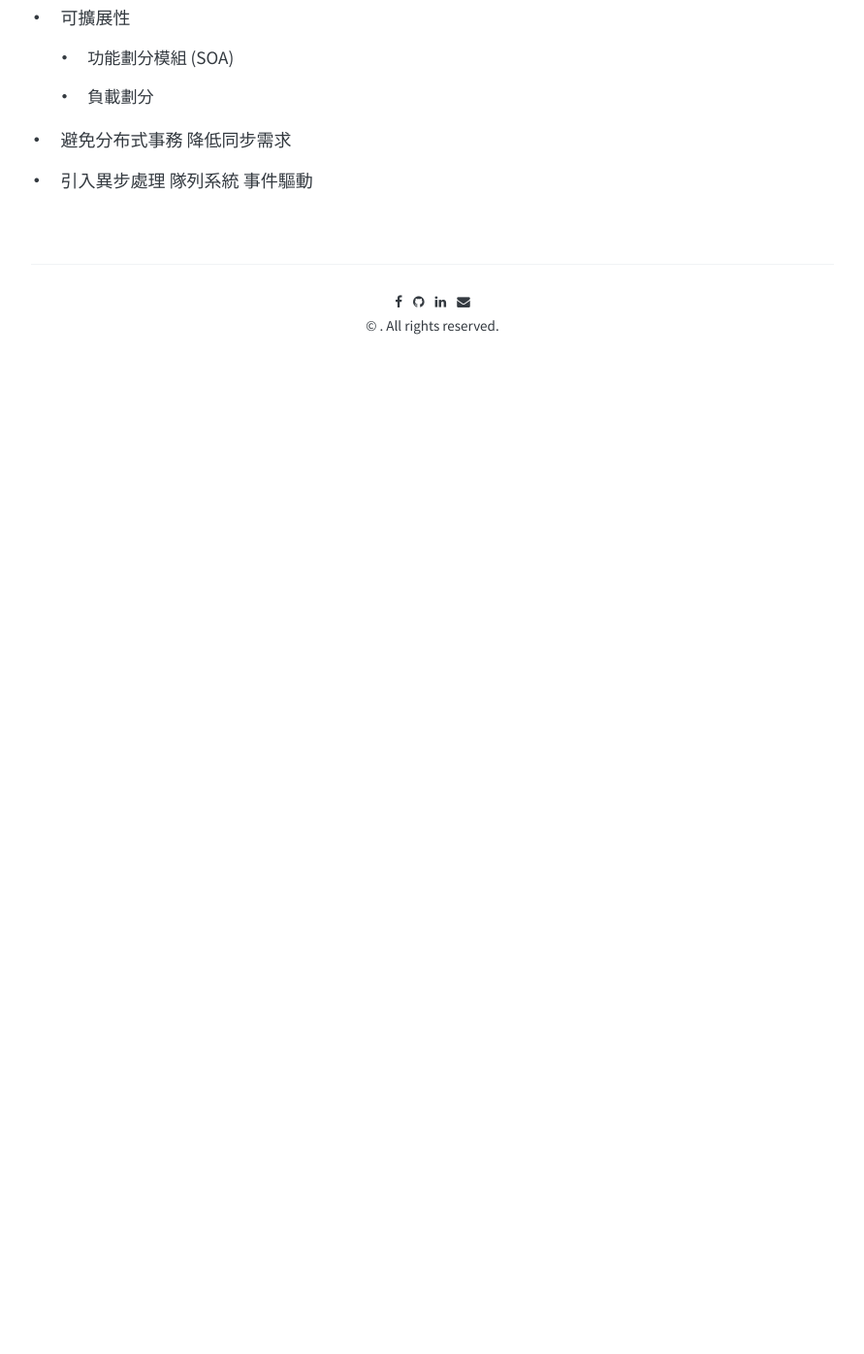
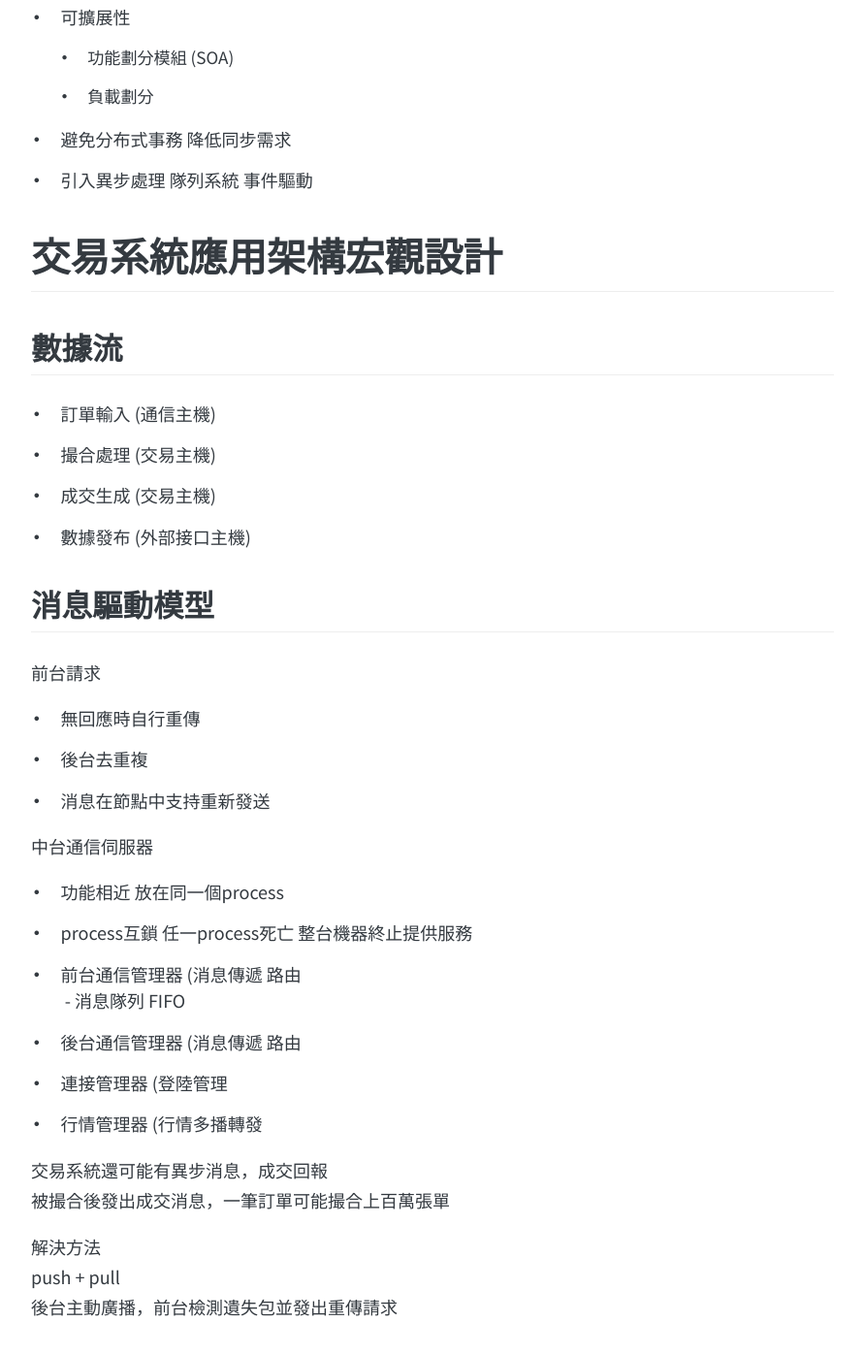
Before and after one commit to xnum/xnum.github.io, a Jekyll site: the page built from _posts/2018-01-05-read.md, in a window 1280 px wide and 1400 px high, scrolled down 5990 px. Shown: the top 1396 px of the window at 97% size, without its empty margins (194-1085 px from the left). Built offline with Jekyll 4.4.1, drawn with Linux system fonts in a browser that asks for light colours; comment, search, counter and statistics services are not loaded; before the commit the page ends 6427 px from its top, so only the background shows below that.

Commit message:
Update 2018-01-05-read.md

```diff
--- a/_posts/2018-01-05-read.md
+++ b/_posts/2018-01-05-read.md
@@ -186,3 +186,37 @@ DLM(Distributed Lock Manager)
   - 負載劃分
 - 避免分布式事務 降低同步需求
 - 引入異步處理 隊列系統 事件驅動
+
+# 交易系統應用架構宏觀設計
+
+## 數據流
+
+- 訂單輸入 (通信主機)
+- 撮合處理 (交易主機)
+- 成交生成 (交易主機)
+- 數據發布 (外部接口主機)
+
+## 消息驅動模型
+
+前台請求
+
+- 無回應時自行重傳
+- 後台去重複
+- 消息在節點中支持重新發送
+
+中台通信伺服器
+
+- 功能相近 放在同一個process
+- process互鎖 任一process死亡 整台機器終止提供服務
+- 前台通信管理器 (消息傳遞 路由
+  - 消息隊列 FIFO
+- 後台通信管理器 (消息傳遞 路由
+- 連接管理器 (登陸管理
+- 行情管理器 (行情多播轉發
+
+交易系統還可能有異步消息，成交回報
+被撮合後發出成交消息，一筆訂單可能撮合上百萬張單
+
+解決方法
+push + pull
+後台主動廣播，前台檢測遺失包並發出重傳請求
```
